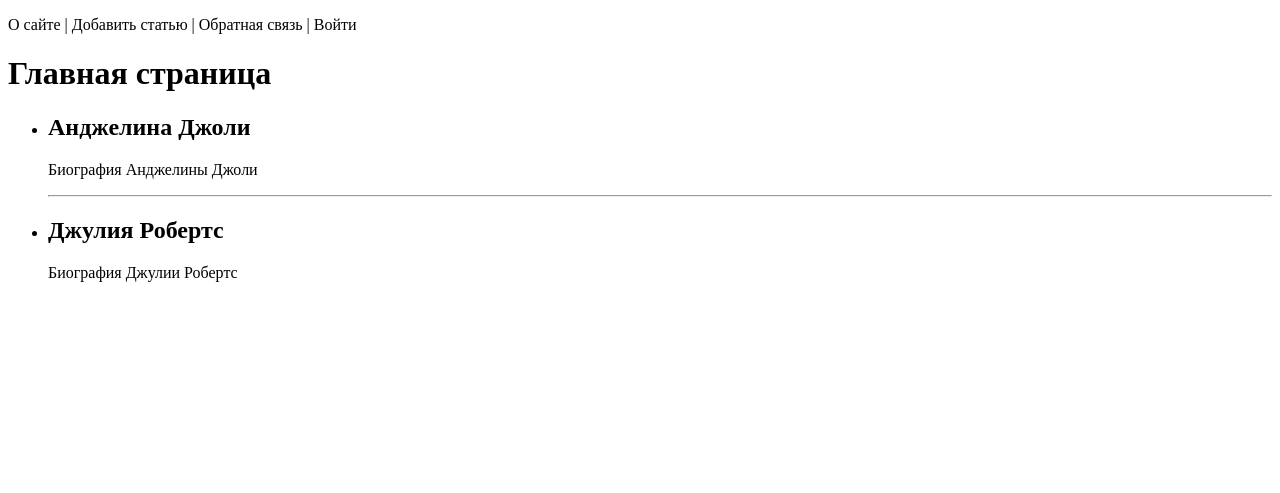
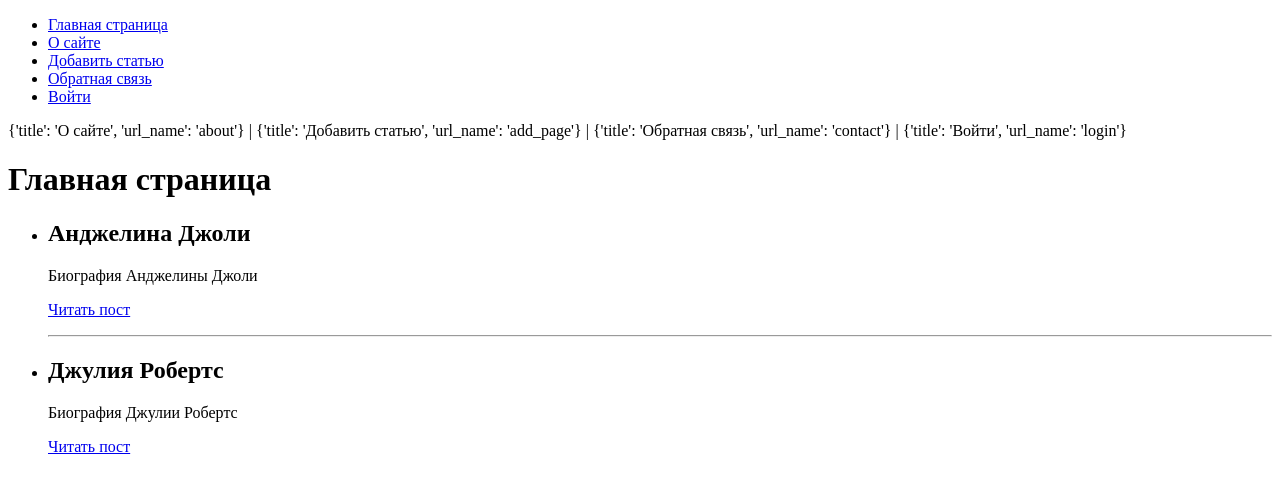
Before and after one commit to Vitek169/Site_women, a Django app: page / in a window 1280 px wide. Shown: the top 493 px of the page. Run offline with Django 4.2, Linux system fonts and the light colour scheme.

Commit message:
Небольшие изменения

```diff
--- a/sitewoman/sitewoman/settings.py
+++ b/sitewoman/sitewoman/settings.py
@@ -55,7 +55,9 @@ ROOT_URLCONF = 'sitewoman.urls'
 TEMPLATES = [
     {
         'BACKEND': 'django.template.backends.django.DjangoTemplates',
-        'DIRS': [],
+        'DIRS': [
+            BASE_DIR / 'templates',
+        ],
         'APP_DIRS': True,
         'OPTIONS': {
             'context_processors': [
--- a/sitewoman/women/templates/women/index.html
+++ b/sitewoman/women/templates/women/index.html
@@ -5,6 +5,14 @@
     <title>{{ title }}</title>
 </head>
 <body>
+<ul>
+    <li><a href="{% url 'home' %}">Главная страница</a></li>
+    {% for m in menu %}
+    {% if not forloop.last %}<li>{% else %}<li class="last">{% endif %}
+        <a href="{% url  m.url_name %}">{{ m.title }}</a>
+    </li>
+    {% endfor %}
+</ul>
 <p>{{ menu|join:' | ' }}</p>
 <h1>{{ title }}</h1>
 
@@ -14,6 +22,7 @@
     <li>
         <h2>{{ p.title }}</h2>
         <p>{{ p.content }}</p>
+        <p><a href="{% url 'post' p.id %}">Читать пост</a></p>
         {% if not forloop.last %}
         <hr>
         {% endif %}
--- a/sitewoman/women/urls.py
+++ b/sitewoman/women/urls.py
@@ -9,8 +9,9 @@ register_converter(converters.FourDigitYearConverter, "year4")
 urlpatterns = [
     path('', views.index, name='home'), # изменяем главную страницу http://127.0.0.1:8000 с выводом статьи 'Страница приложения women.' из views
     path('about/', views.about, name='about'),
-    path('cats/<int:cat_id>/', views.categories, name='cats-id'), #добавляет суффикс women к доменному имени http://127.0.0.1:8000/categories
-    path('cats/<slug:cat_slug>/', views.categories_by_slug, name='cats'),
-    path('archive/<year4:year>/', views.archive, name='archive'),
+    path('addpage/', views.addpage, name='add_page'),
+    path('contact/', views.contact, name='contact'),
+    path('login/', views.login, name='login'),
+    path('post/<int:post_id>/', views.show_post, name='post'),
 
 ]
--- a/sitewoman/women/views.py
+++ b/sitewoman/women/views.py
@@ -3,7 +3,11 @@ from django.shortcuts import render, redirect
 from django.urls import reverse
 from django.template.loader import render_to_string
 
-menu = ['О сайте', 'Добавить статью', 'Обратная связь', 'Войти']
+menu = [{'title': "О сайте", 'url_name': 'about'},
+        {'title': "Добавить статью", 'url_name': 'add_page'},
+        {'title': "Обратная связь", 'url_name': 'contact'},
+        {'title': "Войти", 'url_name': 'login'}
+]
 
 data_db = [
     {'id': 1, 'title': 'Анджелина Джоли', 'content': 'Биография Анджелины Джоли', 'is_published': True},
@@ -21,20 +25,21 @@ def index(request):
     }
     return render(request, 'women/index.html', context=data)
 def about(request):
-    return render(request, 'women/about.html', {'title': 'О сайте'})
+    return render(request, 'women/about.html', {'title': 'О сайте', 'menu': menu})
 
-def categories(request, cat_id):
-    return HttpResponse(f'<h1>Статьи по категориям </h1><p>id: {cat_id}</p>') # Возврат страницы с надписю про categories
+def show_post(request, post_id):
+    return HttpResponse(f'Отображение статьи с ig = {post_id}')
 
-def categories_by_slug(request, cat_slug): # добавляем возможность вводить не только int, но и любые символы
-    return HttpResponse(f'<h1>Статьи по категориям</h1><p>slug: {cat_slug}</p>')
+def addpage(request):
+    return HttpResponse("Добавление статьи")
 
-def archive(request, year):
-    if year > 2024:
-        uri = reverse('cats', args=('music',))
-        return redirect(uri)
-    return HttpResponse(f'<h1>Архив по годам</h1><p>{year}</p>')
 
+def contact(request):
+    return HttpResponse("Обратная связь")
+
+
+def login(request):
+    return HttpResponse("Авторизация")
 
 def page_not_found(request, exception):
     return HttpResponseNotFound('<h1>Страница не найдена</h1>')
```
Also changed, not shown: sitewoman/templates/base.html (added, +10 -0 lines), sitewoman/women/templates/women/about.html (+3 -10 lines).
